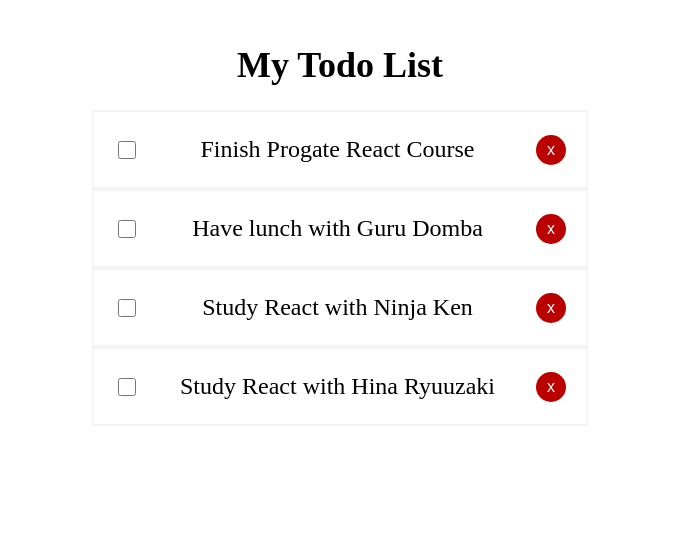
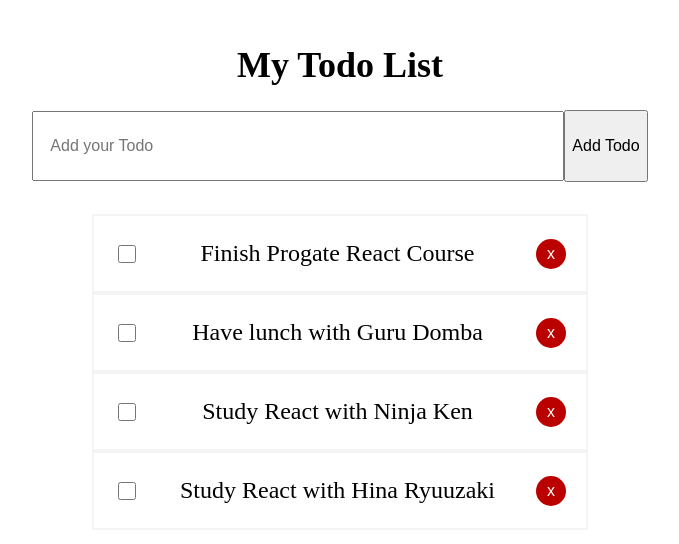
Before and after one commit to ar-kun/todoApps, a React (Vite) app: page / in a window 1280 px wide. Shown: the top 544 px of the page, without its empty margins (300-979 px from the left). Built offline with nearby package versions, Linux system fonts and the light colour scheme.

Commit message:
develop add todo

```diff
--- a/src/App.jsx
+++ b/src/App.jsx
@@ -1,6 +1,7 @@
 /* eslint-disable no-unused-vars */
 import React, { useState } from 'react';
 import Todos from './components/Todos';
+import TodoForm from './components/TodoForm';
 
 function App() {
  const [todos, setTodos] = useState([
@@ -36,9 +37,25 @@
   setTodos(updatedTodos);
  };
 
+ const addTodo = (todoTitle) => {
+  if (todoTitle === '') {
+   return;
+  }
+
+  const newTodo = {
+   id: todos.length + 1,
+   title: todoTitle,
+   completed: false,
+  };
+
+  const updatedTodos = todos.concat(newTodo);
+  setTodos(updatedTodos);
+ };
+
  return (
   <div style={styles.container}>
    <h1 style={styles.title}>My Todo List</h1>
+   <TodoForm addTodo={addTodo} />
    <Todos todos={todos} toggleCompleted={toggleCompleted} />
   </div>
  );
--- /dev/null
+++ b/src/components/TodoForm.jsx
@@ -0,0 +1,58 @@
+/* eslint-disable no-unused-vars */
+/* eslint-disable react/prop-types */
+import React, { useState } from 'react';
+
+const TodoForm = ({ addTodo }) => {
+ const [title, setTitle] = useState('');
+
+ const handleSubmit = (event) => {
+  event.preventDefault();
+  addTodo(title);
+  setTitle('');
+ };
+
+ const handleChangeTitle = (event) => {
+  setTitle(event.target.value);
+ };
+
+ //  console.log(title);
+
+ return (
+  <div style={styles.container}>
+   <form
+    onSubmit={(event) => {
+     handleSubmit(event);
+    }}
+   >
+    <input
+     type="text"
+     placeholder="Add your Todo"
+     style={styles.formInput}
+     onChange={(event) => {
+      handleChangeTitle(event);
+     }}
+     value={title}
+    />
+    <button style={styles.button}>Add Todo</button>
+   </form>
+  </div>
+ );
+};
+
+const styles = {
+ container: {
+  marginBottom: '32px',
+ },
+ formInput: {
+  height: '66px',
+  width: '40%',
+  fontSize: '16px',
+  padding: '0 16px',
+ },
+ button: {
+  height: '72px',
+  fontSize: '16px',
+ },
+};
+
+export default TodoForm;
```
